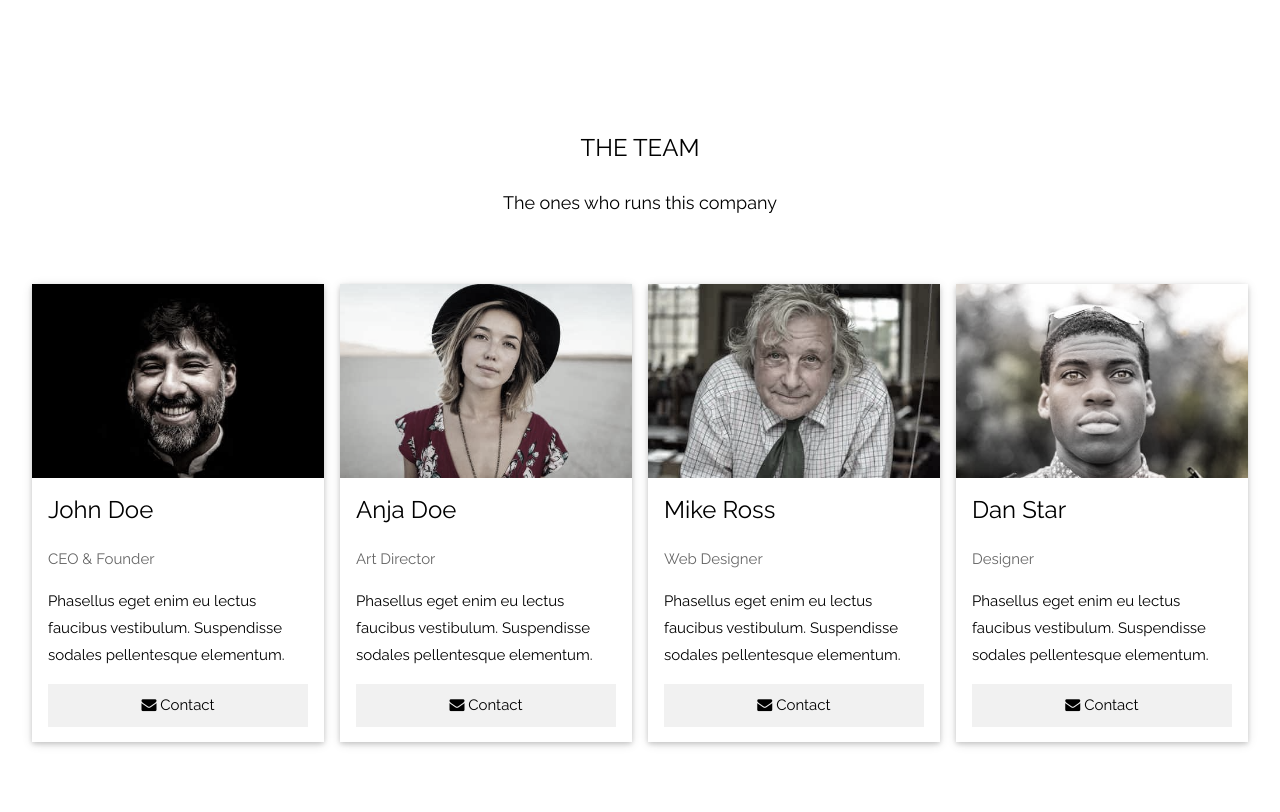
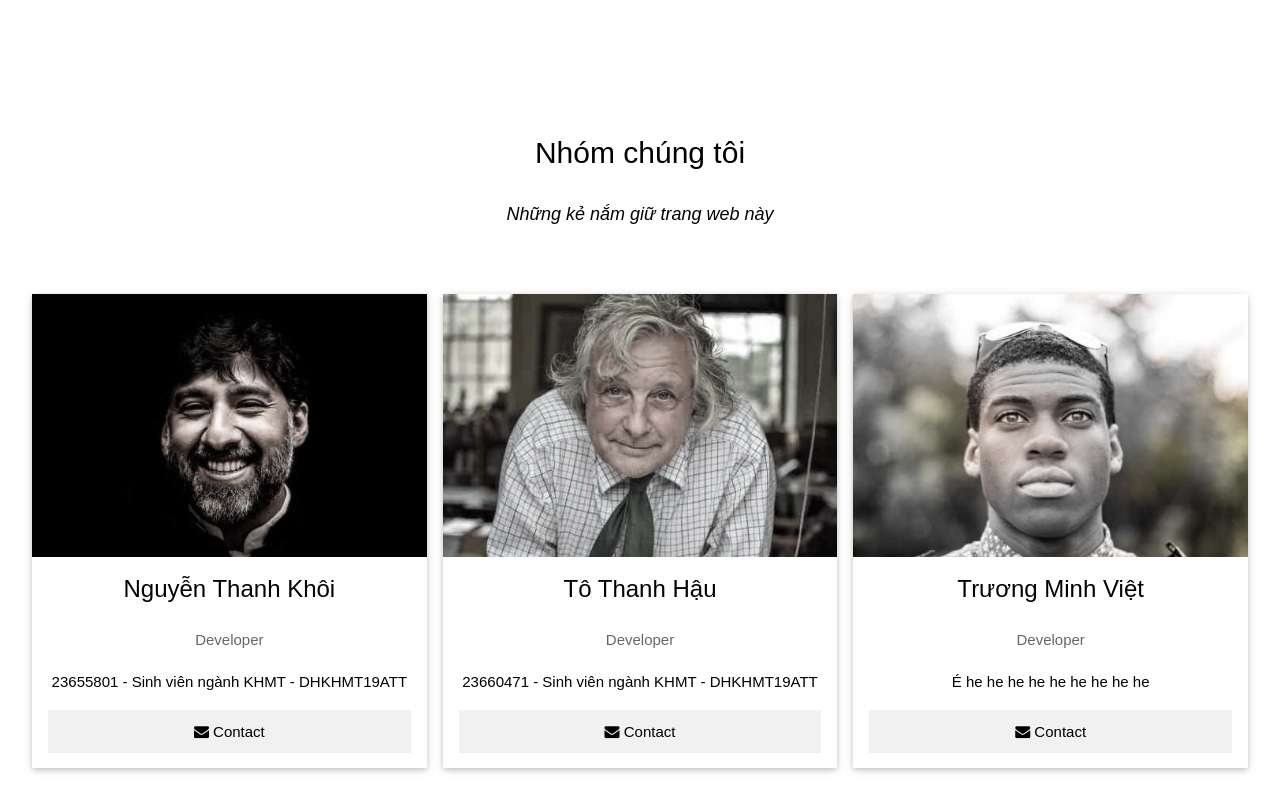
Before and after one commit to hauuto/Vision-Vibe, a plain HTML site: page templates/index.html in a window 1280 px wide. Shown: the part 1480-2292 px from the top of the page. Drawn offline with Linux system fonts and the light colour scheme.

Commit message:
Đổi font - Update team

```diff
--- a/templates/index.html
+++ b/templates/index.html
@@ -6,7 +6,7 @@
     <meta charset="UTF-8">
     <meta name="viewport" content="width=device-width, initial-scale=1">
     <link rel="stylesheet" href="../static/css/w3.css">
-    <link rel="stylesheet" href="https://fonts.googleapis.com/css?family=Raleway">
+    <link rel="stylesheet" href="https://fonts.googleapis.com/css?family=Roboto%20Slab">
     <link rel="stylesheet" href="https://cdnjs.cloudflare.com/ajax/libs/font-awesome/4.7.0/css/font-awesome.min.css">
     <style>
         body,
@@ -54,7 +54,7 @@
             opacity: 0;
             transform: translateX(100px);
             transition: all 0.6s ease-in-out;
-            transition-delay: 0.2s;
+            transition-delay: 0.15s;
         }
 
         .modal-text-slide.show {
@@ -154,56 +154,42 @@
 
     <!-- Team Section -->
     <div class="w3-container" style="padding:128px 16px" id="team">
-        <h3 class="w3-center">THE TEAM</h3>
-        <p class="w3-center w3-large">The ones who runs this company</p>
-        <div class="w3-row-padding w3-grayscale" style="margin-top:64px">
-            <div class="w3-col l3 m6 w3-margin-bottom">
+        <h2 class="w3-center">Nhóm chúng tôi</h2>
+        <p class="w3-center w3-large"><i>Những kẻ nắm giữ trang web này</i></p>
+        <div class="w3-row-padding w3-grayscale w3-center" style="margin-top:64px">
+            <div class="w3-col l4 m6 w3-margin-bottom">
                 <div class="w3-card">
                     <img src="../static/img/team2.jpg" alt="John" style="width:100%">
                     <div class="w3-container">
-                        <h3>John Doe</h3>
-                        <p class="w3-opacity">CEO & Founder</p>
-                        <p>Phasellus eget enim eu lectus faucibus vestibulum. Suspendisse sodales pellentesque
-                            elementum.</p>
+                        <h3>Nguyễn Thanh Khôi</h3>
+                        <p class="w3-opacity">Developer</p>
+                        <p>
+                            23655801 - Sinh viên ngành KHMT - DHKHMT19ATT
+                        </p>
                         <p><button class="w3-button w3-light-grey w3-block"><i class="fa fa-envelope"></i>
                                 Contact</button></p>
                     </div>
                 </div>
             </div>
-            <div class="w3-col l3 m6 w3-margin-bottom">
+            <div class="w3-col l4 m6 w3-margin-bottom">
                 <div class="w3-card">
-                    <img src="../static/img/team1.jpg" alt="Jane" style="width:100%">
+                    <img src="../static/img/team3.jpg" alt="Mike" style="width:100%">
                     <div class="w3-container">
-                        <h3>Anja Doe</h3>
-                        <p class="w3-opacity">Art Director</p>
-                        <p>Phasellus eget enim eu lectus faucibus vestibulum. Suspendisse sodales pellentesque
-                            elementum.</p>
+                        <h3>Tô Thanh Hậu</h3>
+                        <p class="w3-opacity">Developer</p>
+                        <p>23660471 - Sinh viên ngành KHMT - DHKHMT19ATT</p>
                         <p><button class="w3-button w3-light-grey w3-block"><i class="fa fa-envelope"></i>
                                 Contact</button></p>
                     </div>
                 </div>
             </div>
-            <div class="w3-col l3 m6 w3-margin-bottom">
-                <div class="w3-card">
-                    <img src="../static/img/team3.jpg" alt="Mike" style="width:100%">
-                    <div class="w3-container">
-                        <h3>Mike Ross</h3>
-                        <p class="w3-opacity">Web Designer</p>
-                        <p>Phasellus eget enim eu lectus faucibus vestibulum. Suspendisse sodales pellentesque
-                            elementum.</p>
-                        <p><button class="w3-button w3-light-grey w3-block"><i class="fa fa-envelope"></i>
-                                Contact</button></p>
-                    </div>
-                </div>
-            </div>
-            <div class="w3-col l3 m6 w3-margin-bottom">
+            <div class="w3-col l4 m6 w3-margin-bottom">
                 <div class="w3-card">
                     <img src="../static/img/team4.jpg" alt="Dan" style="width:100%">
                     <div class="w3-container">
-                        <h3>Dan Star</h3>
-                        <p class="w3-opacity">Designer</p>
-                        <p>Phasellus eget enim eu lectus faucibus vestibulum. Suspendisse sodales pellentesque
-                            elementum.</p>
+                        <h3>Trương Minh Việt</h3>
+                        <p class="w3-opacity">Developer</p>
+                        <p>É he he he he he he he he he</p>
                         <p><button class="w3-button w3-light-grey w3-block"><i class="fa fa-envelope"></i>
                                 Contact</button></p>
                     </div>
```
